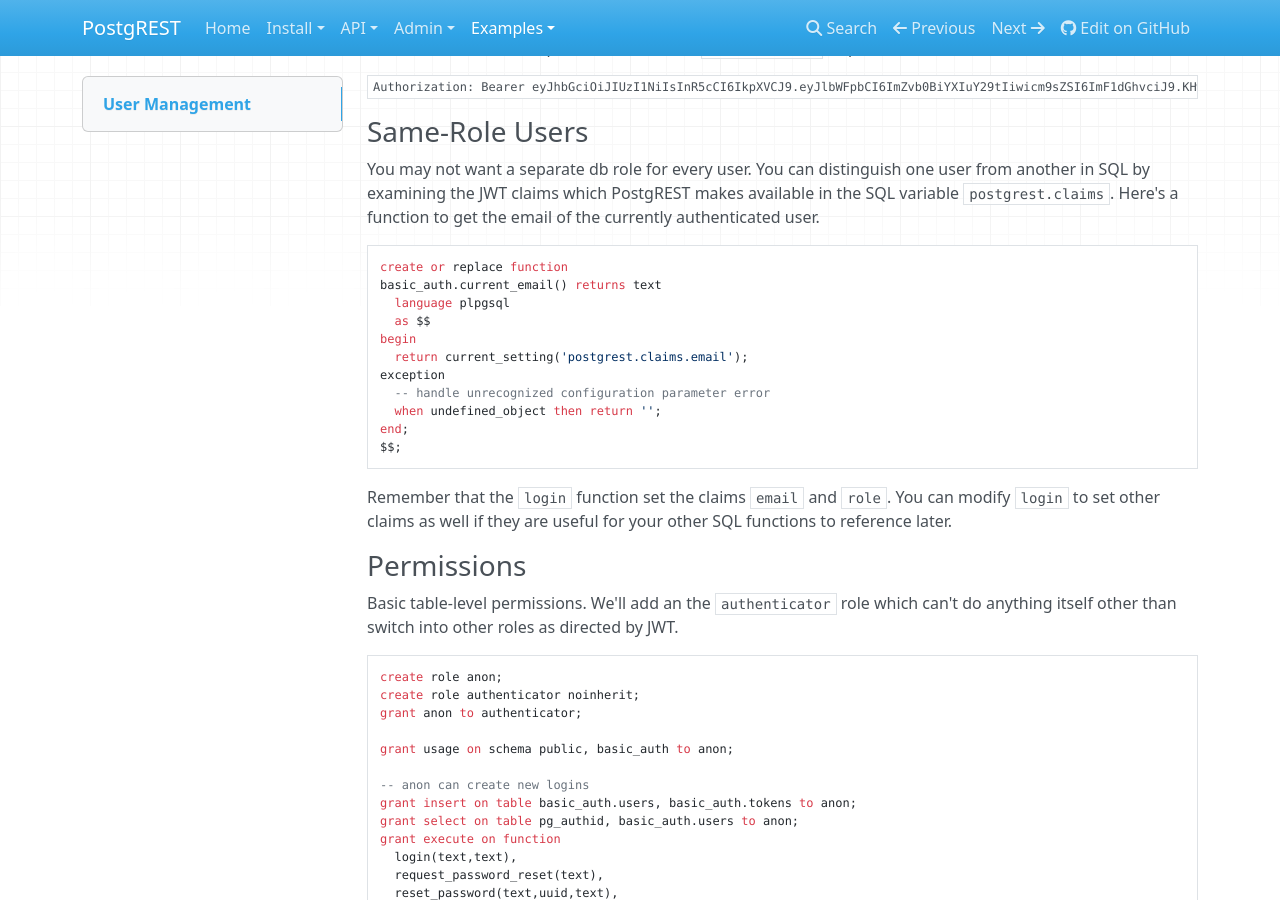
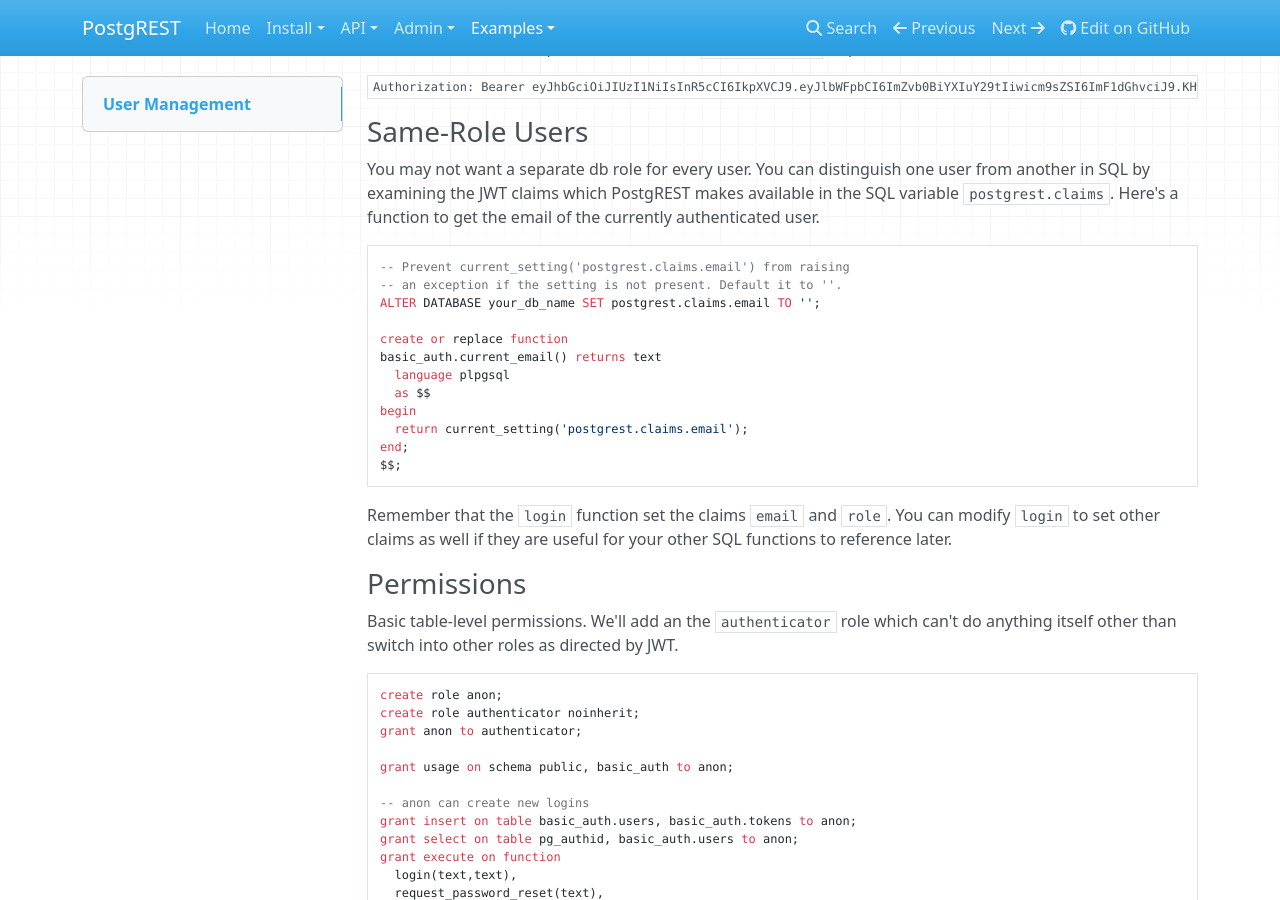
Before and after one commit to PostgREST/postgrest, an MkDocs documentation site: the page built from docs/examples/users.md, in a window 1280 px wide and 900 px high, scrolled down 7595 px. Built offline with MkDocs 1.6.1, drawn with Linux system fonts in a browser that asks for light colours; nearby versions of some CDN libraries; old or Windows-style settings are respelled for this version of MkDocs.

Commit message:
Avoid slow PL/pgSQL exception handling in example (#543)

````diff
--- a/docs/examples/users.md
+++ b/docs/examples/users.md
@@ -456,15 +456,16 @@
 user.
 
 ```sql
+-- Prevent current_setting('postgrest.claims.email') from raising
+-- an exception if the setting is not present. Default it to ''.
+ALTER DATABASE your_db_name SET postgrest.claims.email TO '';
+
 create or replace function
 basic_auth.current_email() returns text
   language plpgsql
   as $$
 begin
   return current_setting('postgrest.claims.email');
-exception
-  -- handle unrecognized configuration parameter error
-  when undefined_object then return '';
 end;
 $$;
 ```
````
